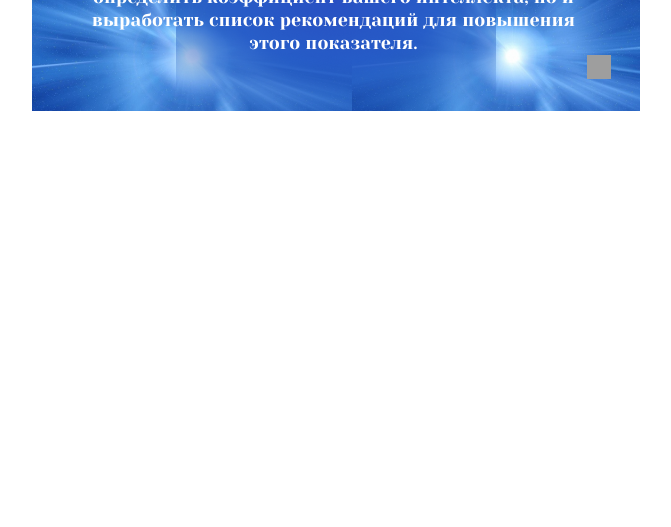
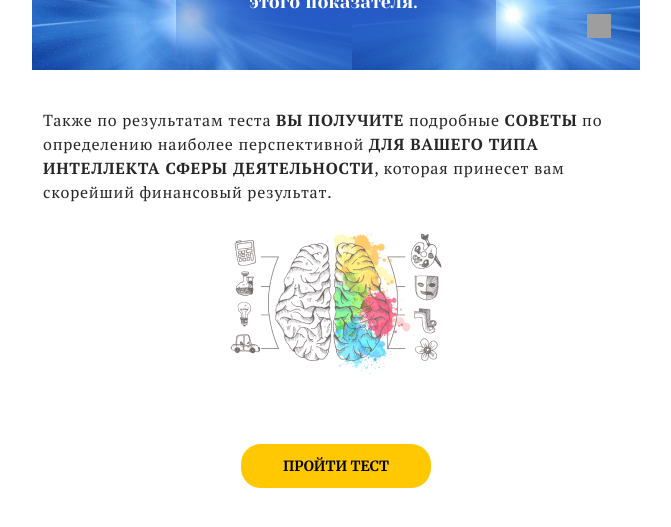
Before and after one commit to barrydilan/iq-vue, a Vue app: page / in a window 1280 px wide. Shown: the part 625-1152 px from the top of the page, without its empty margins (0-671 px from the left). Before the commit the page ends 800 px from the top, so only its background shows below. Built offline with nearby package versions, Linux system fonts and the light colour scheme; grey boxes are pictures that could not be loaded.

Commit message:
feat: add brain section

```diff
--- /dev/null
+++ b/src/components/BrainSection.vue
@@ -0,0 +1,33 @@
+<script setup>
+import TakeTestBtn from "../components/TakeTestBtn.vue";
+</script>
+
+<template>
+  <section class="brain_section">
+    <p>
+      Также по результатам теста <span class="text-bold">вы получите</span> подробные <span class="text-bold">cоветы</span> по определению наиболее перспективной
+      <span class="text-bold">для вашего типа интеллекта сферы деятельности</span>, которая принесет вам скорейший финансовый
+      результат.
+    </p>
+    <img src="../assets/brain.png" alt="brain_image">
+    <TakeTestBtn />
+  </section>
+</template>
+
+<style scoped>
+.brain_section {
+  color: hsl(0, 0%, 15%);
+  line-height: 24px;
+  letter-spacing: 0.8px;
+  padding: 38px 11px;
+  display: flex;
+  flex-direction: column;
+  align-items: center;
+  row-gap: 30px;
+}
+.text-bold {
+  text-transform: uppercase;
+  font-weight: bold;
+}
+
+</style>
--- a/src/components/HeroSection.vue
+++ b/src/components/HeroSection.vue
@@ -1,9 +1,13 @@
+<script setup>
+import TakeTestBtn from "../components/TakeTestBtn.vue";
+</script>
+
 <template>
     <section class="hero_section">
       <p class="hero_section--text">Пройдите точный и быстрый</p>
       <div class="hero_section_content">
         <h1 class="hero_section_content--title">Тест на определение IQ</h1>
-        <button class="hero_section--button">Пройти тест</button>
+        <TakeTestBtn class="hero_section--button" />
       </div>
       <p class="hero_section--text hero_section--subtext">
         <span class="accent-text">И получите рекомендации по развитию своего интеллекта</span> и улучшению финансового благосостояния
@@ -36,6 +40,10 @@
   padding-right: 48px;
 }
 
+.hero_section--button {
+  margin-bottom: 22px;
+}
+
 .hero_section_content--title {
   font-size: 30px;
   letter-spacing: 3%;
@@ -47,19 +55,6 @@
   font-weight: semibold;
   color: var(--accent-color);
   text-transform: uppercase;
-}
-
-.hero_section--button {
-  font-size: 14px;
-  font-weight: bold;
-  color: black;
-  background-color: var(--accent-color);
-  margin-bottom: 22px;
-  width: 190px;
-  padding: 10px;
-  text-transform: uppercase;
-  border-radius: 20px;
-  font-family: "Merriweather", serif;
 }
 
 .hero_section--text {
--- /dev/null
+++ b/src/components/TakeTestBtn.vue
@@ -0,0 +1,19 @@
+<template>
+  <button>Пройти тест</button>
+</template>
+
+<style scoped>
+
+button {
+  font-size: 14px;
+  font-weight: bold;
+  color: black;
+  background-color: var(--accent-color);
+  width: 190px;
+  padding: 10px;
+  text-transform: uppercase;
+  border-radius: 20px;
+  font-family: "Merriweather", serif;
+}
+
+</style>
--- a/src/views/HomeView.vue
+++ b/src/views/HomeView.vue
@@ -1,12 +1,14 @@
 <script setup>
 import HeroSection from '../components/HeroSection.vue';
 import QuoteSection from '../components/QuotesSection.vue';
+import BrainSection from '../components/BrainSection.vue';
 </script>
 
 <template>
   <main>
     <HeroSection />
     <QuoteSection />
+    <BrainSection />
   </main>
 </template>
 
```
Also changed, not shown: src/assets/brain.png (added).
